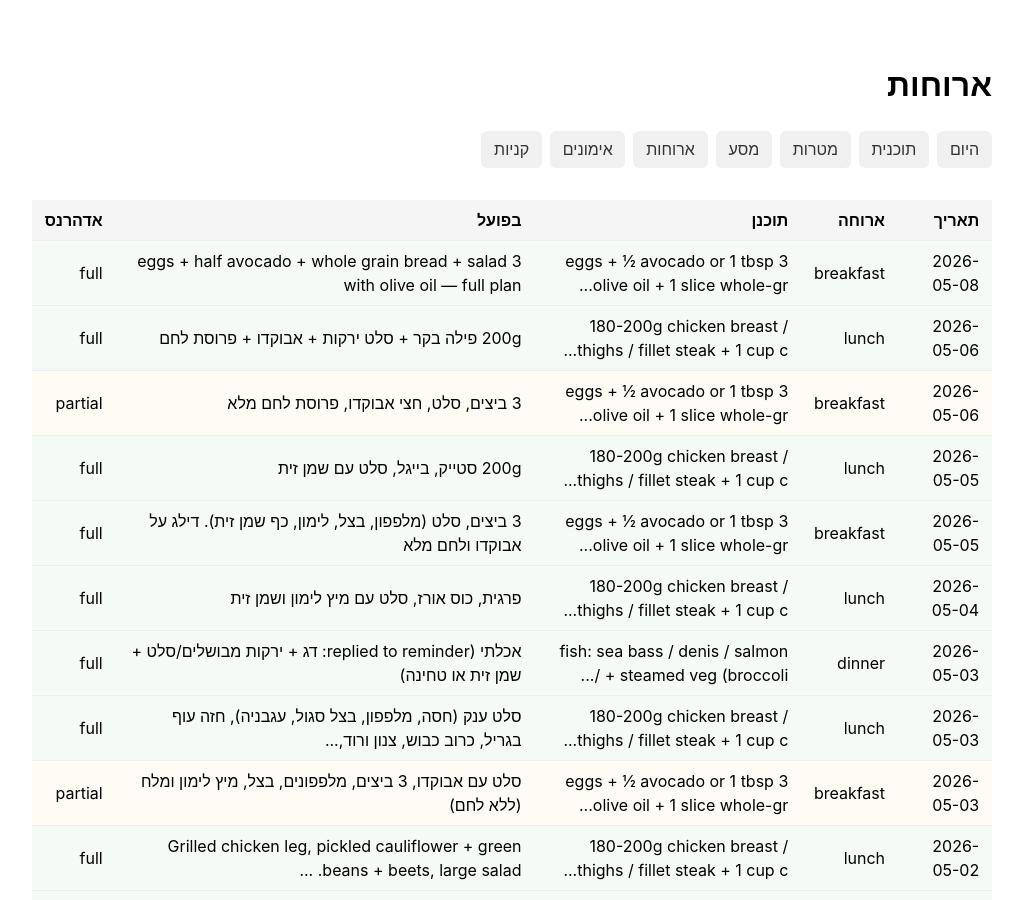
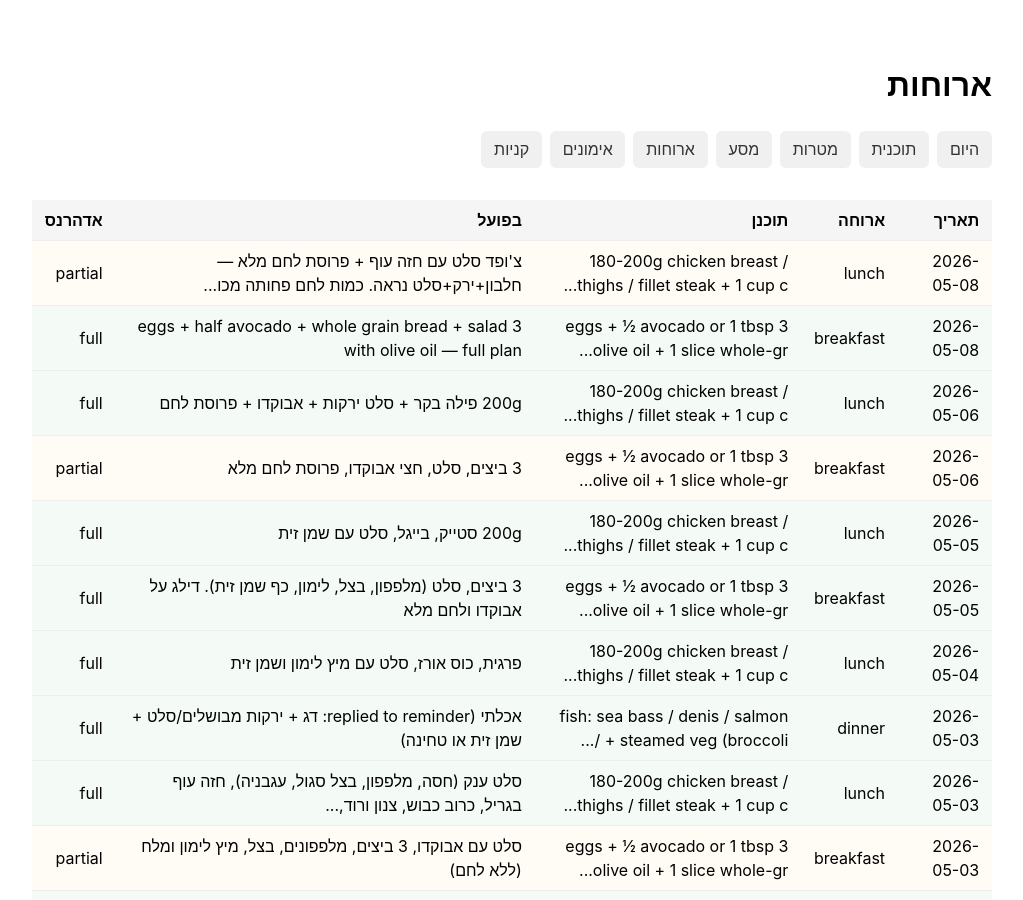
Before and after one commit to alexliv1234/alexbot-public, a Jekyll site: the page built from docs/lifechange/meals.html, in a window 1280 px wide and 900 px high. Shown: the whole window, without its empty margins (128-1151 px from the left). Built offline with Jekyll 4.4.1, drawn with Linux system fonts in a browser that asks for light colours; some of the changed text lies outside the part shown.

Commit message:
📊 coach site update (2026-05-08_17-00)

```diff
--- a/docs/_data/coach/meals.json
+++ b/docs/_data/coach/meals.json
@@ -324,5 +324,14 @@
     "planned": "3 eggs + ½ avocado or 1 tbsp olive oil + 1 slice whole-grain/sourdough bread + vegetable salad",
     "actual": "3 eggs + half avocado + whole grain bread + salad with olive oil — full plan",
     "adherence": "full"
+  },
+  {
+    "date": "2026-05-08",
+    "ts": "2026-05-08T14:32:47+03:00",
+    "type": "meal",
+    "slot": "lunch",
+    "planned": "180-200g chicken breast / thighs / fillet steak + 1 cup cooked rice / potato / sweet potato / 4-6 rice crackers + pickled cauliflower / green beans + large salad + 1 tbsp olive oil",
+    "actual": "צ'ופד סלט עם חזה עוף + פרוסת לחם מלא — חלבון+ירק+סלט נראה. כמות לחם פחותה מכוס פחמימה מלאה.",
+    "adherence": "partial"
   }
 ]
--- a/docs/_data/coach/today.json
+++ b/docs/_data/coach/today.json
@@ -1,13 +1,19 @@
 {
   "next_event": "see schedule below",
   "adherence": "in-progress",
-  "as_of": "2026-05-08T14:00:29",
+  "as_of": "2026-05-08T17:00:26",
   "meals": [
     {
       "slot": "breakfast",
       "actual": "3 eggs + half avocado + whole grain bread + salad with olive oil — full plan",
       "adherence": "full",
       "time": "10:18"
+    },
+    {
+      "slot": "lunch",
+      "actual": "צ'ופד סלט עם חזה עוף + פרוסת לחם מלא — חלבון+ירק+סלט נראה. כמות לחם פחותה מכוס פחמימה מלאה.",
+      "adherence": "partial",
+      "time": "14:32"
     }
   ],
   "workouts": [],
```
